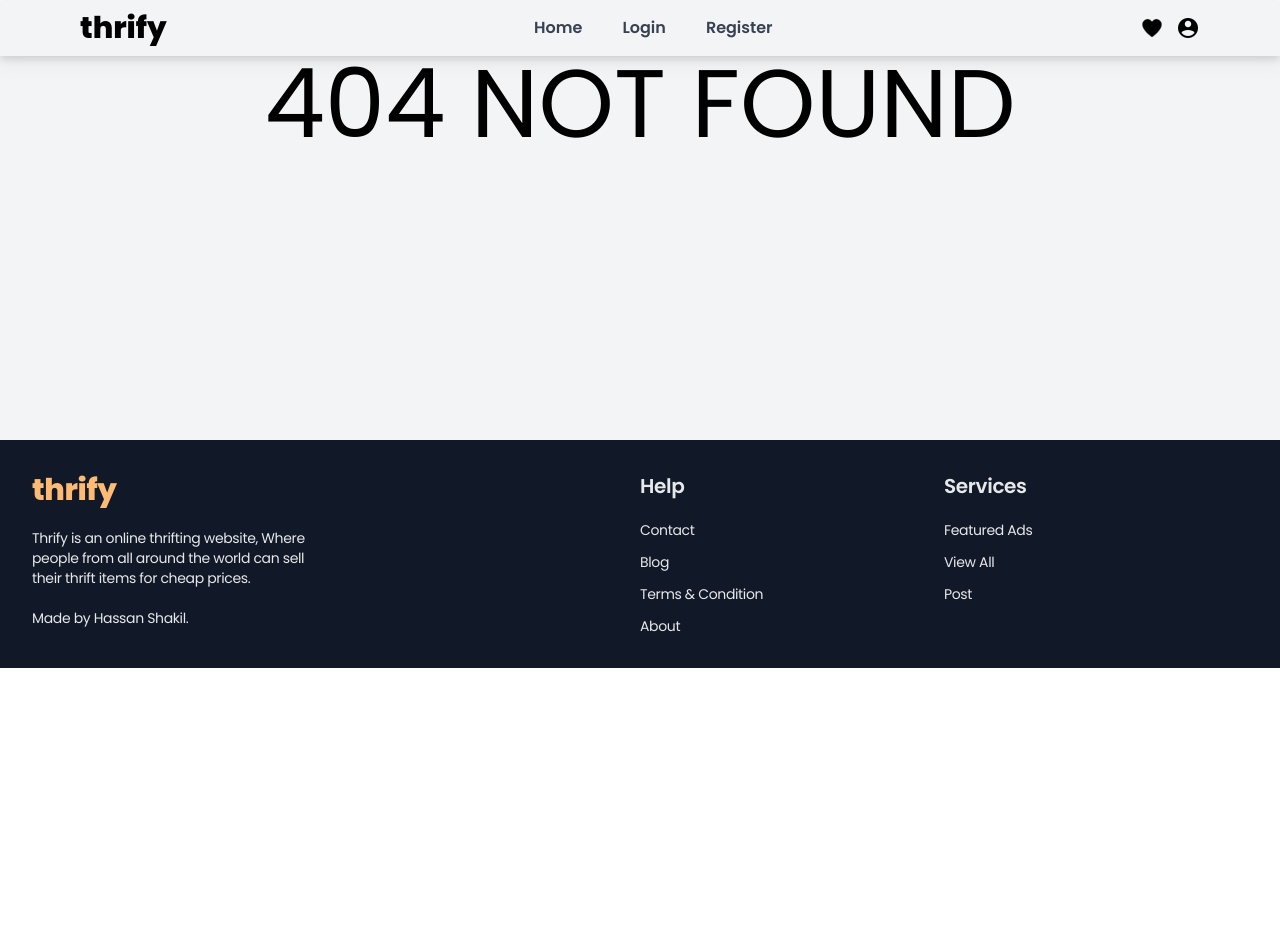
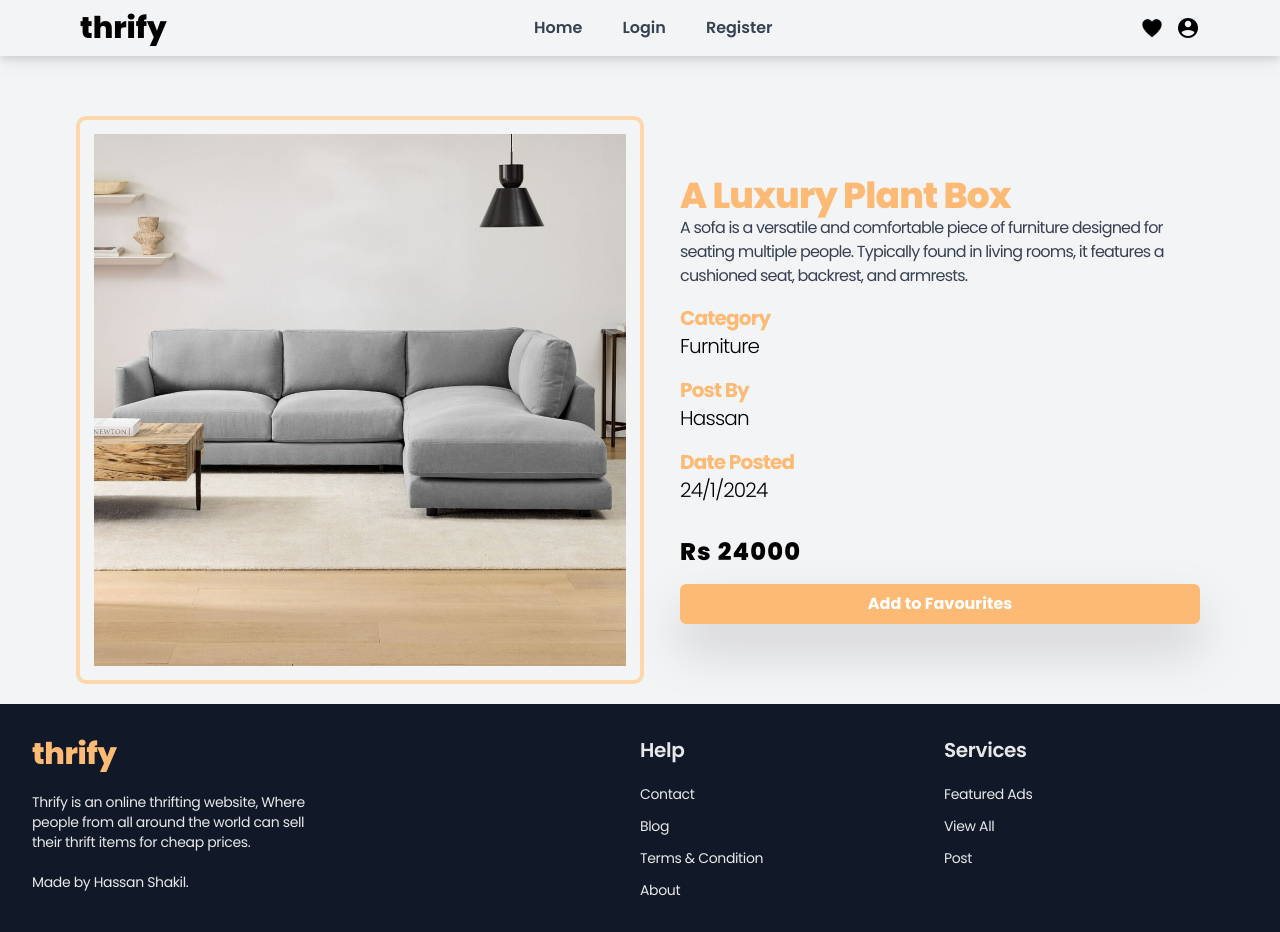
Before and after one commit to hassan-xsf/project-thrify, a React (Vite) app: page /ad/1 in a window 1280 px wide. Before the commit the page ends 800 px from the top, so only its background shows below. Built offline with nearby package versions, Linux system fonts and the light colour scheme; no server answers.

Commit message:
Add ViewAd Page

```diff
--- a/src/components/Hero.jsx
+++ b/src/components/Hero.jsx
@@ -12,7 +12,7 @@ function Hero() {
                     <span className = "text-orange-300 font-extrabold text-8xl">Furniture</span>
                     <span className = "">A sofa is a versatile and comfortable piece of furniture designed for seating multiple people. Typically found in living rooms, it features a cushioned seat, backrest, and armrests.</span>
                     <span className= "text-2xl font-extrabold text-black mt-10 mb-4 tracking-wider">$400</span>
-                    <Button onClick = {() => alert("test")}>View Ad</Button>
+                    <Button>View Ad</Button>
                 </div>
                 <div className = "bg-gray-100 flex justify-center items-center rounded-md">
                     <img className = "h-[95%] rounded-sm" src = {sofa}/>
--- a/src/components/Posts/AdForm.jsx
+++ b/src/components/Posts/AdForm.jsx
@@ -1,35 +1,36 @@
-import React , {useState} from 'react'
-import {Container , Input , Button} from '../index'
+import React, { useState } from 'react'
+import { Container, Input, Button } from '../index'
 import { useForm } from 'react-hook-form'
 import { useSelector } from 'react-redux';
 import { Post } from '../../backend/postAuth';
 import { useNavigate } from 'react-router-dom';
 import { categories } from './categories';
 
-function AdForm({post}) {
+function AdForm({ post }) {
 
-  const {register,handleSubmit} = useForm();
-  const [textArea,setTextArea] = useState("")
-  const [error,setError] = useState("")
+    const { register, handleSubmit } = useForm();
+    const [textArea, setTextArea] = useState("")
+    const [error, setError] = useState("")
     const [image, setImage] = useState(null);
     const [imagePreviewUrl, setImagePreviewUrl] = useState('');
-  const [clicked,setClicked] = useState(false)
+    const [clicked, setClicked] = useState(false)
+    const [select,setSelect] = useState(categories[0])
 
     const navigate = useNavigate();
 
     const userId = useSelector(state => state.auth.authData)
 
     const createPost = (e) => {
-    const fObj = {title: e.title , content: textArea , author: userId.$id}
+        const fObj = { title: e.title, content: textArea, author: userId.$id , price: e.price , category: select}
         console.log(fObj)
         setError("")
-    if(!clicked) return; // CHANGE IT LATER
+        if (clicked) return;
         setClicked(true)
 
         try {
             Post.createPicture(image)
                 .then((e) => {
-                Post.createAd({image: e.$id, ...fObj})
+                    Post.createAd({ image: e.$id, ...fObj })
                         .then((e) => {
                             console.log(e)
                             navigate("/")
@@ -58,10 +59,8 @@ function AdForm({post}) {
     const handleImageChange = (e) => {
         setError("")
         const file = e.target.files[0];
-    if(file)
-    {
-        if(['image/png', 'image/gif', 'image/jpeg'].includes(file.type))
-        {
+        if (file) {
+            if (['image/png', 'image/gif', 'image/jpeg'].includes(file.type)) {
                 const reader = new FileReader();
                 reader.onloadend = () => {
                     setImage(file);
@@ -77,53 +76,55 @@ function AdForm({post}) {
     }
     return (
         <Container>
-        <div className = "bg-gray-100 px-20 tracking-tight pt-16 text-gray-700 py-16 flex justify-center flex-col items-cen">
-            <span className = "text-center font-light text-xl pb-4">Creating a new advertisement post...</span>
-            {error == "" || <span className = "text-center text-red-500 font-bold text-sm pb-14">{error}</span>}
-            <form onSubmit = {handleSubmit(createPost)} className = "flex flex-col gap-12">
-                <div className = "grid grid-cols-2 grid-rows-1">
-                    <div className = "w-3/4 flex flex-col gap-2">
+            <div className="bg-gray-100 px-20 tracking-tight pt-16 text-gray-700 py-16 flex justify-center flex-col items-cen">
+                <span className="text-center font-light text-xl pb-4">Creating a new advertisement post...</span>
+                {error == "" || <span className="text-center text-red-500 font-bold text-sm pb-14">{error}</span>}
+                <form onSubmit={handleSubmit(createPost)} className="flex flex-col gap-12">
+                    <div className="grid grid-cols-2 grid-rows-1">
+                        <div className="w-3/4 flex flex-col gap-2">
                             <Input
                                 {...register("title", { required: true })}
                                 label="Advertisement Title" placeholder="Enter your advertisement's title" type="text"
                             />
-                        <label className = "text-xs font-bold text-gray-700">Advertisement Content:</label>
+                            <label className="text-xs font-bold text-gray-700">Advertisement Content:</label>
                             <textarea
                                 id="multiLineInput"
                                 value={textArea}
                                 onChange={(e) => setTextArea(e.target.value)}
                                 rows="8"
                                 cols="50"
-                            className = "font-sans text-xs py-1.5 pl-1 mr-10 pr-2 w-full ring-1 outline-none ring-gray-300 rounded-md"
+                                className="font-sans text-xs py-1.5 pl-1 mr-10 pr-2 w-full ring-1 outline-none ring-gray-300 rounded-md"
                             />
-                        <div className = "flex flex-col justify-center">
                             <Input
                                 {...register("price", { required: true })}
-                                label = "Price" placeholder="Enter price for your item" type="text"
+                                label="Price" placeholder="Enter price for your item" type="text"
                             />
-                            <select className = "font-sans text-xs py-1.5 w-1/3 ring-1 outline-none ring-gray-300 rounded-md">
-                                <option>test</option>
-                                <option>test</option>
+                            <label className="text-xs font-bold text-gray-700">Select a category: </label>
+                            <select onChange = {(e) => setSelect(e.target.value)} className="text-xs py-1.5 w-1/3 ring-1 outline-none ring-gray-300 rounded-md">
+                                {
+                                    categories.map((e,ind) => (
+                                        <option className = "font-poppins" key = {ind}>{e}</option>
+                                    ))
+                                }
                             </select>
 
                         </div>
-                    </div>
-                    <div className = "w-3/4 flex flex-col gap-2">
+                        <div className="w-3/4 flex flex-col gap-2">
                             <Input
                                 {...register("picture", { required: true })}
-                            onChange = {handleImageChange}
+                                onChange={handleImageChange}
                                 label="Advertisement Picture" placeholder="Enter your advertisement's title" type="file" accept="image/png, image/gif, image/jpeg"
                             />
-                        <div className = "max-h-40">
+                            <div className="max-h-60">
                                 {
                                     imagePreviewUrl &&
-                            <img className = "h-full w-full object-cover rounded-md" src = {imagePreviewUrl}/>
+                                    <img className="h-full w-full object-cover rounded-md" src={imagePreviewUrl} />
                                 }
                             </div>
                         </div>
                     </div>
-                <div className = "flex justify-center">
-                    <Button disabled = {clicked} className = "col-span-2">{clicked ? "" : "POST ADVERTISEMENT"}</Button>
+                    <div className="flex justify-center">
+                        <Button disabled={clicked} className="col-span-2">{clicked ? "" : "POST ADVERTISEMENT"}</Button>
                     </div>
                 </form>
             </div>
--- /dev/null
+++ b/src/components/Posts/ViewAd.jsx
@@ -0,0 +1,44 @@
+import React from 'react'
+import {Container,Button} from '../index'
+import sofa from '../../assets/sofa.jpg'
+import { useParams } from 'react-router-dom'
+
+function ViewAd() {
+
+  const {ID} = useParams();
+
+  console.log(ID)
+  return (
+    <Container>
+        <div className = "bg-gray-100 px-20 tracking-tighter pt-16 text-gray-700 py-6">
+            <div className = "grid grid-rows-1 grid-cols-2">
+                <div className = "bg-gray-100 ring-4 ring-orange-200 flex justify-center items-center rounded-md w-full">
+                    <img className = "h-[95%] w-full rounded-sm object-contain" src = {sofa}/>
+                </div>
+                <div className = "flex flex-col justify-center ml-10">
+                    <span className = "text-orange-300 font-extrabold text-4xl">A Luxury Plant Box</span>
+                    <span className = "mb-4">A sofa is a versatile and comfortable piece of furniture designed for seating multiple people. Typically found in living rooms, it features a cushioned seat, backrest, and armrests.</span>
+                    <span className = "pb-4 text-xl font-light text-black flex flex-col">
+                        <span className = "text-orange-300 font-bold">Category</span>
+                        Furniture
+                    </span>
+                    <span className = "pb-4 text-xl font-light text-black flex flex-col">
+                        <span className = "text-orange-300 font-bold">Post By</span>
+                        Hassan
+                    </span>
+                    <span className = "pb-4 text-xl font-light text-black flex flex-col">
+                        <span className = "text-orange-300 font-bold">Date Posted</span>
+                        24/1/2024
+                    </span>
+                    <span className= "text-2xl font-extrabold text-black mt-4 mb-4 tracking-wider">Rs 24000</span>
+                    <Button className = "w-full">Add to Favourites</Button>
+                </div>
+            </div>
+
+        </div>
+    </Container>
+
+  )
+}
+
+export default ViewAd
--- a/src/components/index.js
+++ b/src/components/index.js
@@ -10,5 +10,6 @@ import Register from './Register';
 import Input from './Input'
 import App from './App'
 import AdForm from "./Posts/AdForm";
+import ViewAd from "./Posts/ViewAd";
 
-export {Container,ErrorBoundary,Footer,Header,Hero,Home,Button,Login,Register,Input,App,AdForm}
+export {Container,ErrorBoundary,Footer,Header,Hero,Home,Button,Login,Register,Input,App,AdForm,ViewAd}
```
Also changed, not shown: src/router/Router.jsx (+6 -1 lines). Lines whose indentation alone changed are shown as unchanged.
